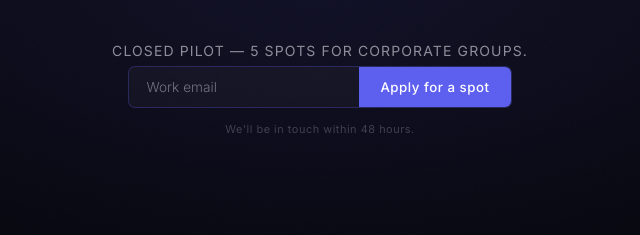
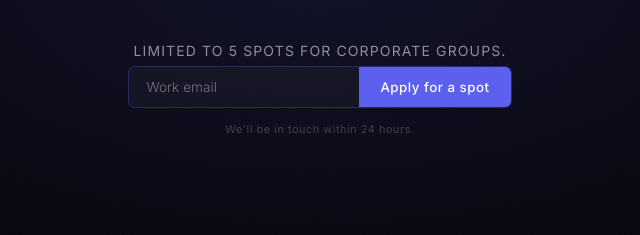
Before and after one commit to Paerapro86/subtonal-web, a plain HTML site: page index.html in a window 1280 px wide. Shown: the part 448-683 px from the top of the page, 320-960 px from the left. Drawn offline with Linux system fonts and the light colour scheme; animation ran at ten frames a second.

Commit message:
Refine copy: remove em-dash, tighten pilot messaging

```diff
--- a/index.html
+++ b/index.html
@@ -268,14 +268,14 @@
 
     <p class="tagline">Hear what your sales calls already know.</p>
 
-    <p class="pilot-note">Closed pilot — 5 spots for corporate groups.</p>
+    <p class="pilot-note">Limited to 5 spots for corporate groups.</p>
 
     <div class="form-wrap" id="formWrap">
       <form class="notify-form" id="notifyForm" autocomplete="off">
         <input type="email" placeholder="Work email" required>
         <button type="submit">Apply for a spot</button>
       </form>
-      <span class="form-note">We'll be in touch within 48 hours.</span>
+      <span class="form-note">We'll be in touch within 24 hours.</span>
     </div>
 
     <div class="success" id="successState">
```
